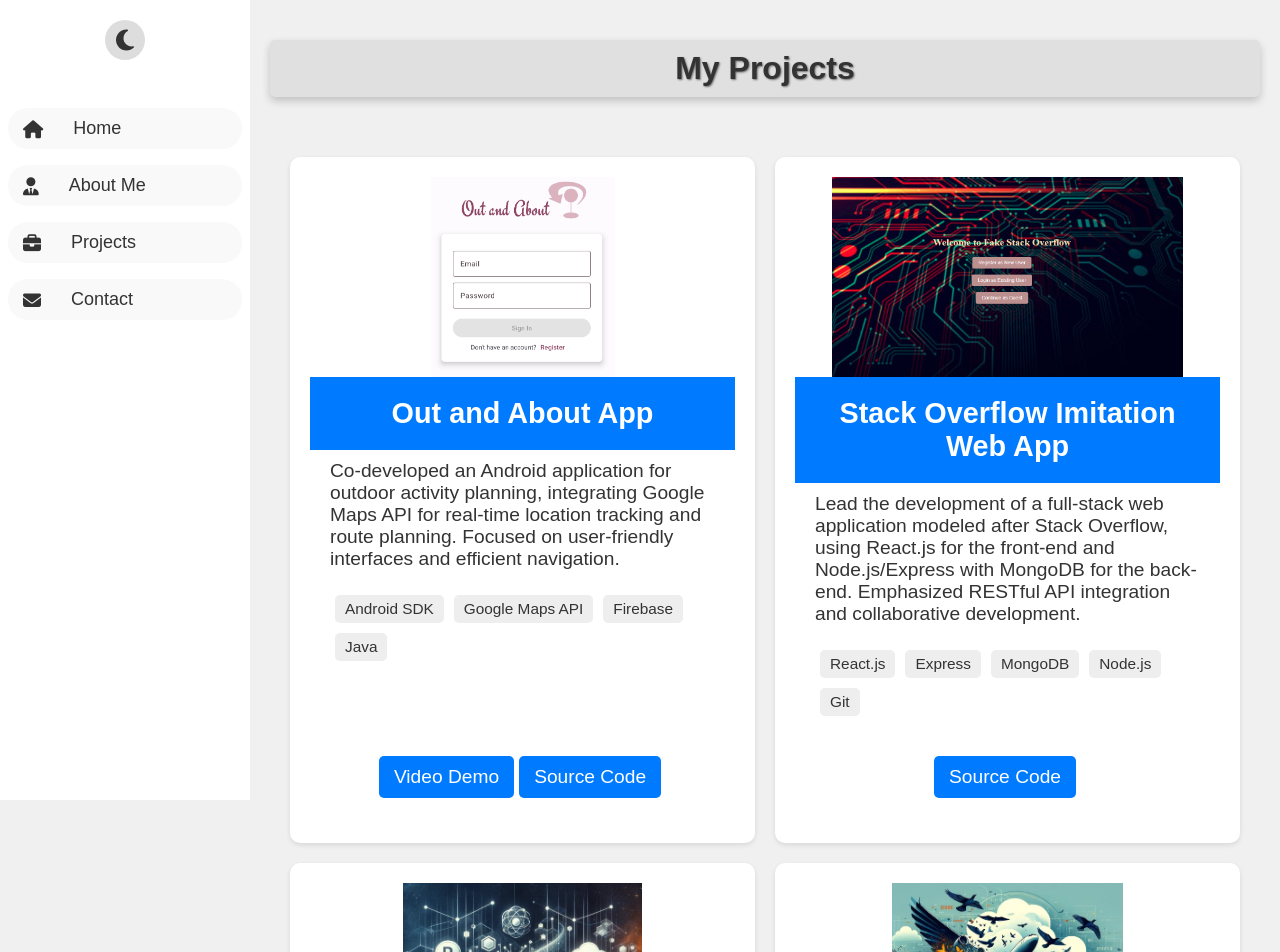
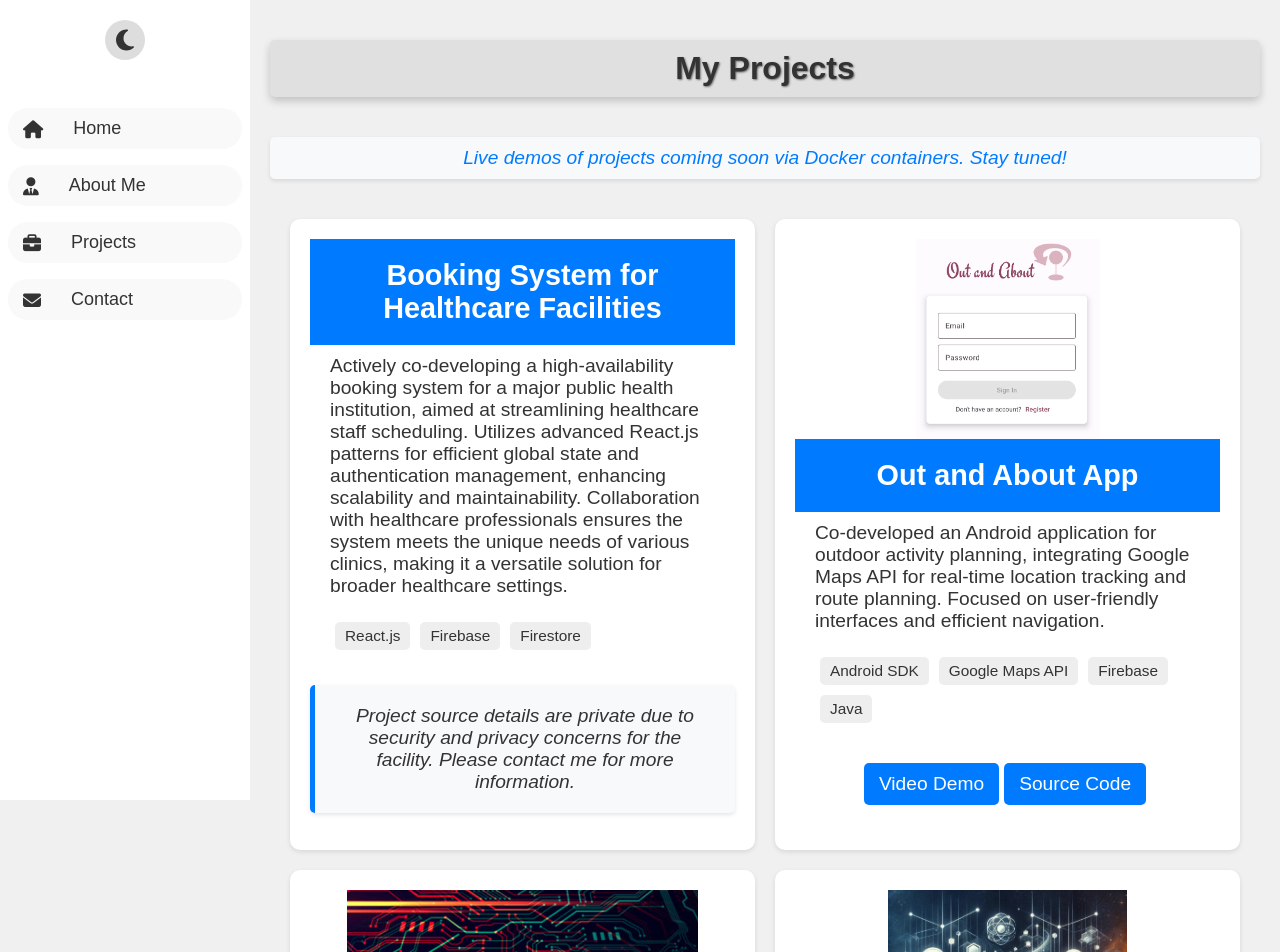
Before and after one commit to sahsahil1998/Portfolio-Website, a React (Create React App) app in the folder my-portfolio/: page /projects in a window 1280 px wide. Shown: the top 952 px of the page. Built offline with nearby package versions, Linux system fonts and the light colour scheme.

Commit message:
updates on projects

```diff
--- a/my-portfolio/src/components/pages/ProjectsPage.js
+++ b/my-portfolio/src/components/pages/ProjectsPage.js
@@ -13,7 +13,21 @@ const ProjectsPage = () => {
       <main>
         <section id="projects">
           <h1>My Projects</h1>
+          <p className="coming-soon-note">Live demos of projects coming soon via Docker containers. Stay tuned!</p>
           <div className="projects-grid">
+            {/* Current project */}
+            <div className="project-card">
+              <h2>Booking System for Healthcare Facilities</h2>
+              <p>Actively co-developing a high-availability booking system for a major public health institution, aimed at streamlining healthcare staff scheduling. Utilizes advanced React.js patterns for efficient global state and authentication management, enhancing scalability and maintainability. Collaboration with healthcare professionals ensures the system meets the unique needs of various clinics, making it a versatile solution for broader healthcare settings.</p>
+              <ul className="technologies-used">
+                <li>React.js</li>
+                <li>Firebase</li>
+                <li>Firestore</li>
+              </ul>
+              <div className="project-details-note">
+                <p>Project source details are private due to security and privacy concerns for the facility. Please contact me for more information.</p>
+              </div>
+            </div>
             {/* Project 1 */}
             <div className="project-card">
             <div className="image-container" style={{ backgroundImage: `url(${outAndAboutAppImage})` }}></div>
--- a/my-portfolio/src/css/projects.css
+++ b/my-portfolio/src/css/projects.css
@@ -11,6 +11,17 @@
     box-shadow: 0 4px 8px rgba(0,0,0,0.2);
     transition: background-color 0.3s, color 0.3s;
     text-shadow: 1px 1px 2px rgba(0,0,0,0.5);
+}
+
+.coming-soon-note {
+    font-style: italic;
+    text-align: center;
+    margin-bottom: 20px;
+    color: #007bff;
+    background-color: #f8f9fa;
+    padding: 10px;
+    border-radius: 5px;
+    box-shadow: 0 2px 4px rgba(0,0,0,0.1);
 }
 
 .projects-page-container .projects-grid {
@@ -68,6 +79,18 @@
     font-size: 0.8em;
 }
 
+.project-details-note {
+    margin-top: 20px;
+    padding: 10px;
+    background-color: #f8f9fa;
+    border-left: 5px solid #007bff;
+    font-style: italic;
+    color: #333;
+    text-align: center;
+    border-radius: 5px;
+    box-shadow: 0 2px 4px rgba(0,0,0,0.1);
+}
+
 .projects-page-container .project-links {
     margin-top: auto;
     padding: 20px;
@@ -117,3 +140,9 @@ body.night-mode .projects-page-container #projects h1 {
     background-color: #2a2a2a;
     text-shadow: 1px 1px 2px rgba(0,0,0,0.5);
 }
+
+body.night-mode .project-details-note {
+    background-color: #333;
+    color: #ecf0f1;
+    border-left: 5px solid #007bff;
+}
```
Also changed, not shown: 1 other file (tests, documents, lock files or other folders).
